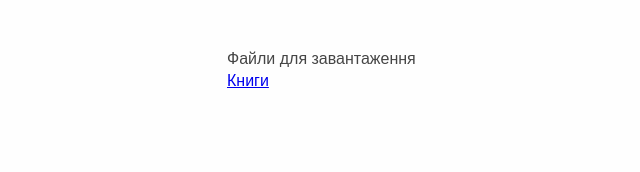
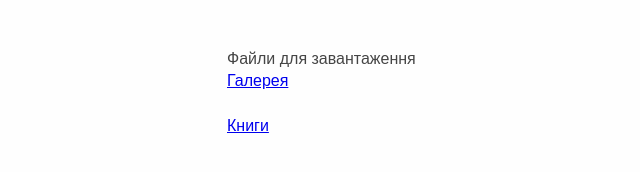
Before and after one commit to zhouck-blog/zhouck-blog.github.io, a plain HTML site: page index.html in a window 1280 px wide. Shown: the whole page, without its empty margins (13-653 px from the left). Drawn offline with Linux system fonts and the light colour scheme; a web font is replaced by a local one.

Commit message:
Auto commit: 2025-08-05 15:20:07

```diff
--- a/index.html
+++ b/index.html
@@ -31,5 +31,6 @@
 </head>
 <body>
 <header>Файли для завантаження</header>
+  <a href="gallery/">Галерея</a><br/><br/>
   <a href="dl/pdf/">Книги</a><br/><br/>
 </body>
```
